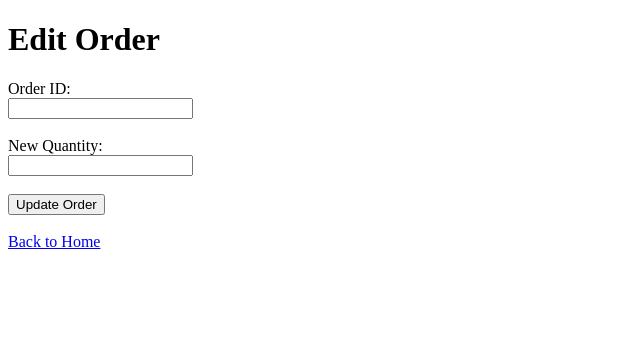
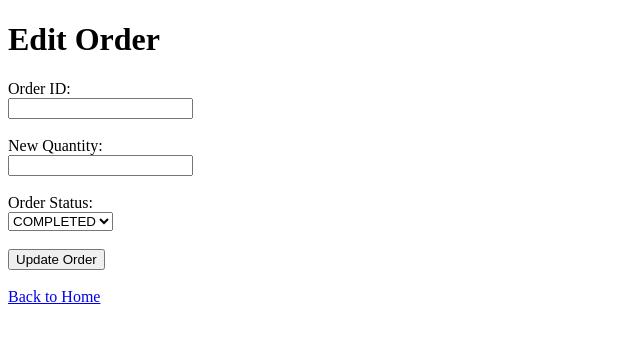
Before and after one commit to gianlwn/CCINFOM-DBApp, a PHP site: page /editorder.php in a window 1280 px wide. Shown: the top 343 px of the page, without its empty margins (0-640 px from the left). Run offline with PHP 8.4, Linux system fonts and the light colour scheme.

Commit message:
Add: change status

```diff
--- a/src/gui/editorder.php
+++ b/src/gui/editorder.php
@@ -1,11 +1,44 @@
+<?php include("database.php"); $message = ""; ?>
+
+<!DOCTYPE html>
+<html lang="en">
+<head>
+    <meta charset="UTF-8">
+    <meta name="viewport" content="width=device-width, initial-scale=1.0">
+    <title>Edit Order</title>
+</head>
+<body>
+    <h1>Edit Order</h1>
+
+    <?php if (!empty($message)) echo "<p><strong>$message</strong></p>"; ?>
+
+    <form action="<?php echo htmlspecialchars($_SERVER['PHP_SELF']); ?>" method="post">
+        <label>Order ID:</label><br>
+        <input type="number" name="orderId" required><br><br>
+
+        <label>New Quantity:</label><br>
+        <input type="number" name="newQuantity" min="1" required><br><br>
+
+        <label>Order Status:</label><br>
+        <select name="status" required>
+            <option value="COMPLETED">COMPLETED</option>
+            <option value="REFUNDED">REFUNDED</option>
+        </select><br><br>
+
+        <button type="submit">Update Order</button>
+    </form>
+
+    <br><a href="index.php">Back to Home</a>
+</body>
+</html>
+
 <?php
-    include("database.php");
-
     // If form submitted, process update
     if ($_SERVER["REQUEST_METHOD"] === "POST") {
 
         $order_id = $_POST["orderId"];
         $new_qty  = $_POST["newQuantity"];
+        $new_status = $_POST["status"];
 
         // Check if order exists
         $check = mysqli_query($conn, "SELECT * FROM orders WHERE order_id = $order_id");
@@ -29,7 +62,9 @@
             // Update order
             $update = "
                 UPDATE orders
-                SET quantity = $new_qty, total = $new_total
+                SET quantity = $new_qty,
+                    total = $new_total,
+                    status = '$new_status'
                 WHERE order_id = $order_id
             ";
 
@@ -42,30 +77,4 @@
     }
 ?>
 
-<!DOCTYPE html>
-<html lang="en">
-<head>
-    <meta charset="UTF-8">
-    <meta name="viewport" content="width=device-width, initial-scale=1.0">
-    <title>Edit Order</title>
-</head>
-<body>
-    <h1>Edit Order</h1>
-
-    <?php if (!empty($message)) echo "<p><strong>$message</strong></p>"; ?>
-
-    <form action="<?php echo htmlspecialchars($_SERVER['PHP_SELF']); ?>" method="post">
-        <label>Order ID:</label><br>
-        <input type="number" name="orderId" required><br><br>
-
-        <label>New Quantity:</label><br>
-        <input type="number" name="newQuantity" min="1" required><br><br>
-
-        <button type="submit">Update Order</button>
-    </form>
-
-    <br><a href="index.php">Back to Home</a>
-</body>
-</html>
-
 <?php mysqli_close($conn); ?>
```
